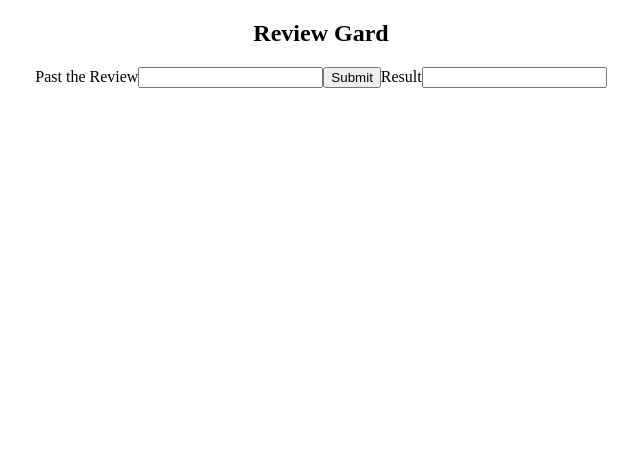
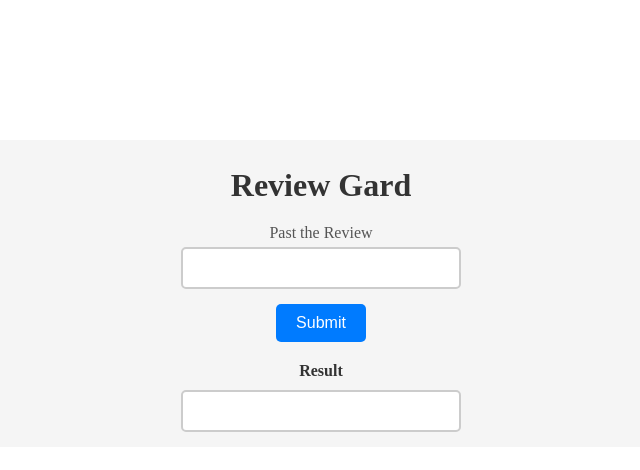
Before and after one commit to sachithrakalani/Final_Year_Project, a React (Vite) app: page / in a window 1280 px wide. Shown: the top 470 px of the page, without its empty margins (319-959 px from the left). Built offline with nearby package versions, Linux system fonts and the light colour scheme.

Commit message:
Style Review home page

```diff
--- a/src/component/ReviewHomePage.jsx
+++ b/src/component/ReviewHomePage.jsx
@@ -1,14 +1,16 @@
+import style from "./reviewhomepage.module.css";
+
 export default function ReviewHomePage() {
   return (
     <div>
-      <div>
+      <div className={style.main}>
         <center>
-          <h2>Review Gard</h2>
+          <h2 className={style.title}>Review Gard</h2>
           <label htmlFor="text">Past the Review</label>
           <input></input>
-          <button>Submit</button>
-          <lable>Result</lable>
-          <input></input>
+          <button className={style.button}>Submit</button>
+          <lable className={style.resultlable}>Result</lable>
+          <input className={style.resultinputfield}></input>
         </center>
       </div>
     </div>
--- /dev/null
+++ b/src/component/reviewhomepage.module.css
@@ -0,0 +1,70 @@
+.main {
+  display: flex;
+  justify-content: center;
+  align-items: center;
+  margin: 140px 240px;
+  background-color: #f5f5f5;
+}
+
+.title {
+  font-size: 2rem;
+  font-weight: bold;
+  color: #333;
+  margin-bottom: 20px;
+}
+
+label {
+  display: block;
+  font-size: 1rem;
+  margin: 10px 0 5px;
+  color: #555;
+}
+
+input {
+  width: 80%;
+  max-width: 400px;
+  padding: 10px;
+  border: 2px solid #ccc;
+  border-radius: 5px;
+  font-size: 1rem;
+  outline: none;
+  margin-bottom: 15px;
+}
+
+input:focus {
+  border-color: #007bff;
+}
+
+.button {
+  display: inline-block;
+  background-color: #007bff;
+  color: white;
+  font-size: 1rem;
+  padding: 10px 20px;
+  border: none;
+  border-radius: 5px;
+  cursor: pointer;
+  transition: background-color 0.3s ease;
+}
+
+.button:hover {
+  background-color: #0056b3;
+}
+
+.resultlable {
+  display: block;
+  font-size: 1rem;
+  font-weight: bold;
+  color: #333;
+  margin-top: 20px;
+}
+
+.resultinputfield {
+  width: 80%;
+  max-width: 400px;
+  padding: 10px;
+  border-radius: 5px;
+  font-size: 1rem;
+  outline: none;
+  margin-top: 10px;
+}
```
